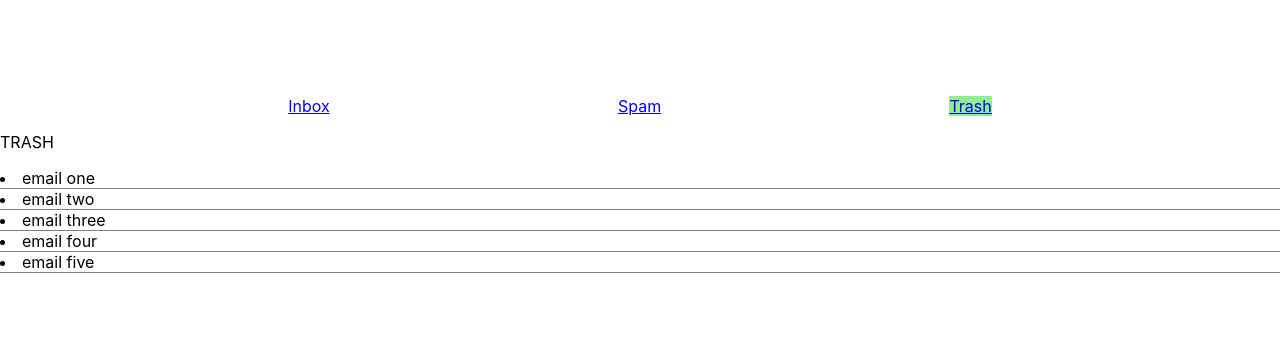
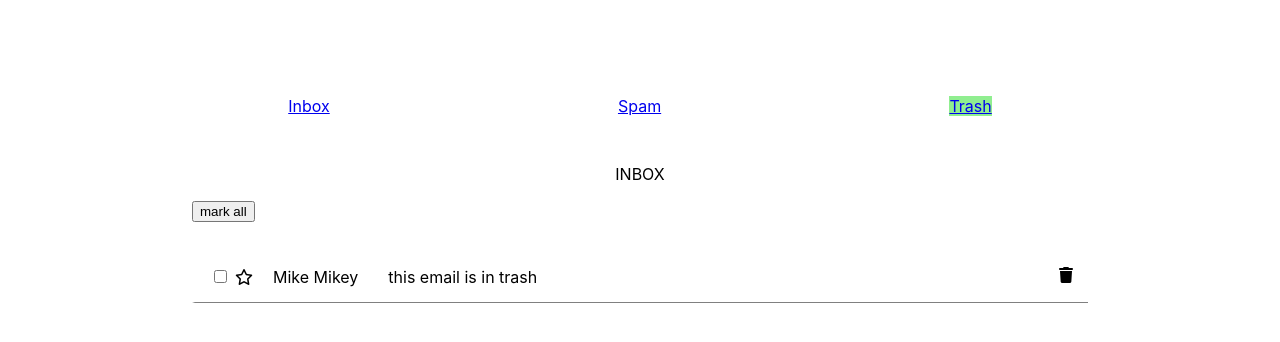
Before and after one commit to milosrancic/reactjs-gmail-clone, a React (Create React App) app: page /reactjs-gmail-clone/trash in a window 1280 px wide. Shown: the top 342 px of the page. Built offline with nearby package versions, Linux system fonts and the light colour scheme.

Commit message:
updated new component

```diff
--- a/src/components/Trash/Trash.js
+++ b/src/components/Trash/Trash.js
@@ -1,15 +1,14 @@
-import React from 'react';
+import React from "react";
+import Item from "../Item";
 
 
-const Trash = () => {
+const Trash = props => {
   return (
     <>
-      <p>TRASH</p>
-      <li>email one</li>
-      <li>email two</li>
-      <li>email three</li>
-      <li>email four</li>
-      <li>email five</li>
+    <Item
+        title="inbox"
+        state={props.state}
+       />
     </>
   )
 }
```
